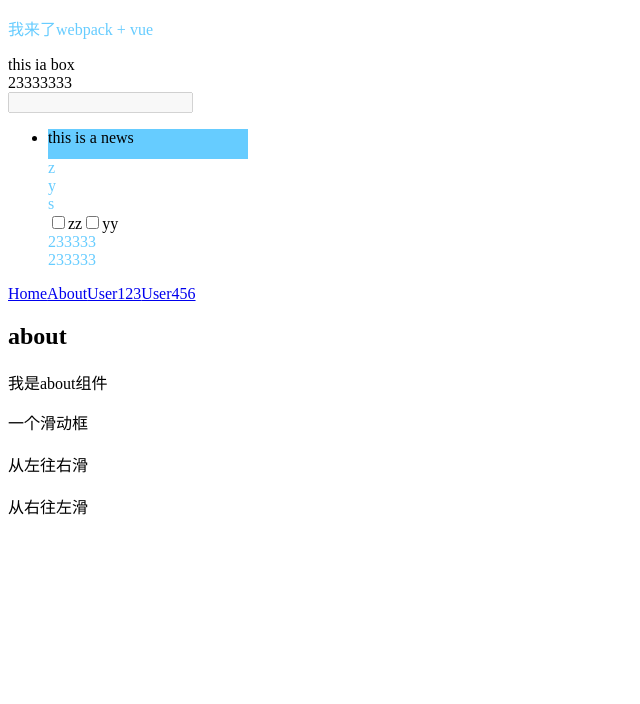
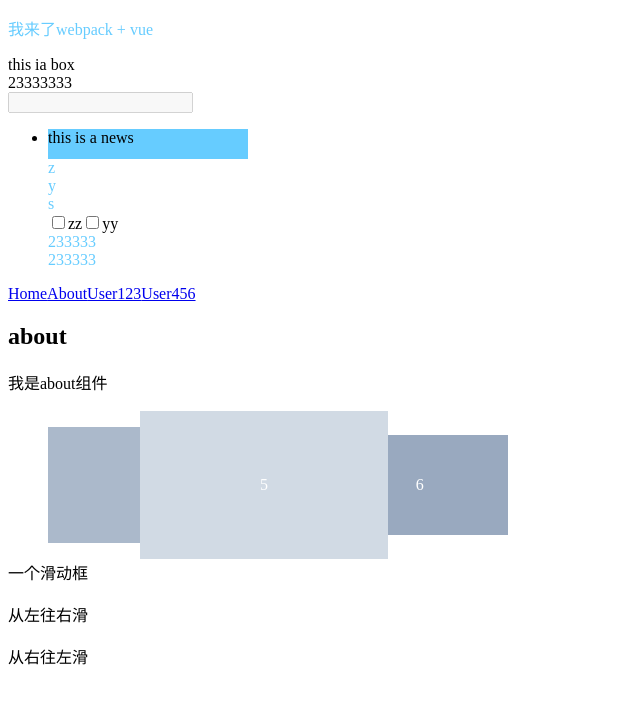
Before and after one commit to btea/-vue, a Vue app: page /#/about in a window 1280 px wide. Shown: the top 704 px of the page, without its empty margins (0-640 px from the left). Built offline with nearby package versions, Linux system fonts and the light colour scheme.

Commit message:
carousel

```diff
--- a/src/components/about.vue
+++ b/src/components/about.vue
@@ -2,6 +2,15 @@
     <div>
         <h1>about</h1>
         <p>{{aboutMsg}}</p>
+
+        <div class="carousel">
+            <div class="item">1</div>
+            <div class="item">2</div>
+            <div class="item">3</div>
+            <div class="item">4</div>
+            <div class="item">5</div>
+            <div class="item">6</div>
+        </div>
     </div>
 </template>
 <script>
@@ -10,6 +19,80 @@ export default {
         return  {
             aboutMsg: '我是about组件'
         }
+    },
+    mounted: function(){
+        var carousel = document.getElementsByClassName('carousel')[0];
+        setInterval(function(){
+            var item = document.getElementsByClassName('item');
+            item[1].style.left = 0;
+            item[1].style.top = '25px';
+            item[1].style.width = '200px';
+            item[1].style.height = '100px';
+            item[1].style.backgroundColor = '#99a9bf';
+            item[1].style.lineHeight = '100px';
+            item[1].style.zIndex = 0;
+
+
+            item[2].style.left = '125px';
+            item[2].style.top = 0;
+            item[2].style.width = '250px';
+            item[2].style.height = '150px';
+            item[2].style.backgroundColor = '#d3dce6';
+            item[2].style.lineHeight = '150px';
+            item[2].style.zIndex = 1;
+
+            item[3].style.left = '300px';
+            item[4].style.left = '600px';
+            item[5].style.left = '900px';
+            item[0].style.left = '1200px';
+            carousel.appendChild(carousel.firstChild);
+        },1500)
     }
 }
 </script>
+<style>
+    .carousel{
+        width: 500px;
+        height: 150px;
+        overflow: hidden;
+        position: relative;
+    }
+    .carousel .item{
+        height: 100px;
+        width: 200px;
+        position: absolute;
+        top: 25px;
+        background-color: #99a9bf;
+        text-align: center;
+        line-height: 100px;
+        vertical-align: middle;
+        color: #fff;
+    }
+    .carousel .item:nth-child(1){
+        left: 0;
+        transition: all 1.5s;
+    }
+    .carousel .item:nth-child(2){
+        left: 125px;
+        top: 0;
+        width: 250px;
+        height: 150px;
+        background-color: #d3dce6;
+        line-height: 150px;
+        z-index: 1;
+        transition: all 0.8s;
+    }
+    .carousel .item:nth-child(3){
+        left: 300px;
+        transition: all 0.8s;
+    }
+    .carousel .item:nth-child(4){
+        left: 600px;
+    }
+    .carousel .item:nth-child(5){
+        left: 900px;
+    }
+    .carousel .item:nth-child(6){
+        left: 1200px;
+    }
+</style>
```
